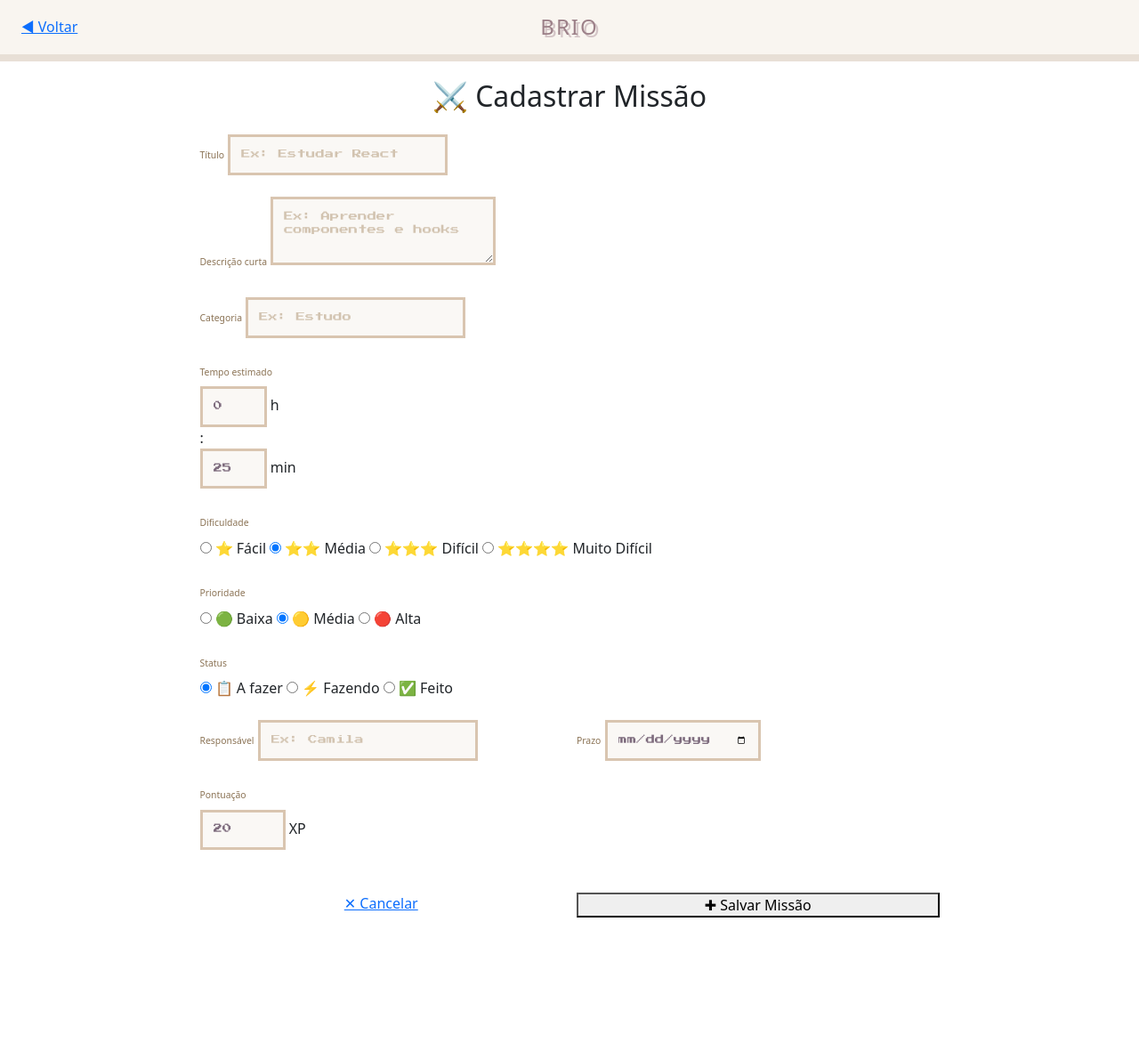
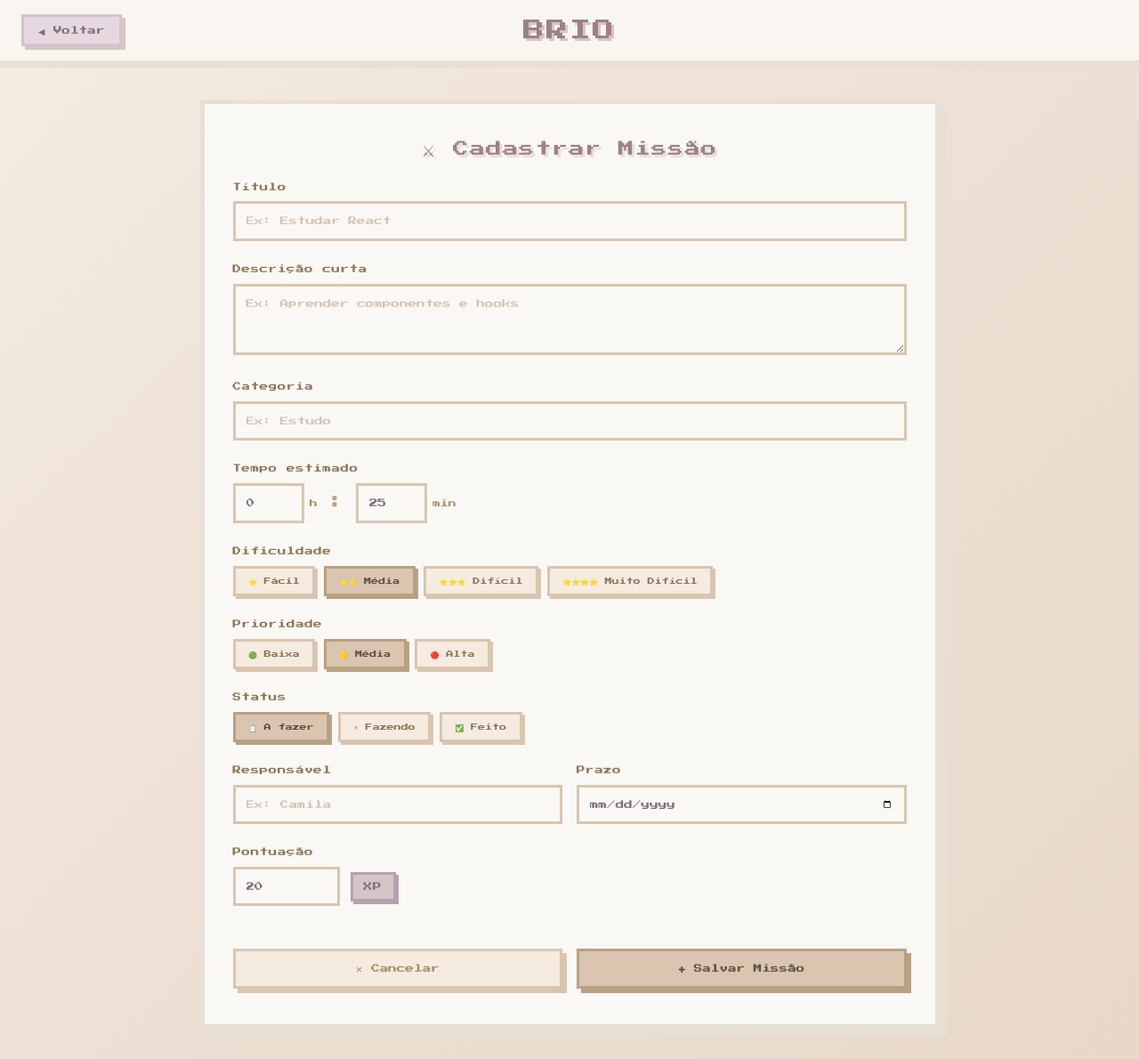
Before and after one commit to carlosbuskedev/projetoAplicado03, a CodeIgniter 4 app: the page made by app/Views/missao.php in a window 1280 px wide. Shown: the top 1190 px of the page at 89% size. Run offline with PHP 8.4 and a stand-in for CodeIgniter, Linux system fonts and the light colour scheme; the template is opened without the code that fills it, so the values that code supplies are empty; some libraries are stand-ins or nearby versions.

Commit message:
fix: Ajustes visuais (layout)

```diff
--- a/public/css/jornada.css
+++ b/public/css/jornada.css
@@ -64,7 +64,7 @@
 
 .activity-card-title {
   font-size: 0.9rem;
-  color: #8b7355;
+  color: #6f5a42;
   margin-bottom: 0.75rem;
   letter-spacing: 1px;
   font-family: 'Press Start 2P', cursive;
--- /dev/null
+++ b/public/css/missao.css
@@ -0,0 +1,257 @@
+body {
+  min-height: 100vh;
+  background: linear-gradient(135deg, #f5ebe0 0%, #ede0d4 50%, #e7d8c9 100%);
+  font-family: 'Press Start 2P', cursive;
+}
+
+/* ----- Header ----- */
+.pixel-header {
+  background: #f9f5f0;
+  border-bottom: 4px solid #e8dfd6;
+  box-shadow: 0 4px 0 #e8dfd6;
+}
+
+.pixel-title {
+  font-size: 1.5rem;
+  color: #9d8189;
+  text-shadow: 3px 3px 0 #d4c5c7;
+  letter-spacing: 2px;
+}
+
+/* ----- Botão Voltar ----- */
+.pixel-btn {
+  font-family: 'Press Start 2P', cursive;
+  cursor: pointer;
+  display: inline-block;
+  text-decoration: none;
+  border: none;
+}
+
+.pixel-btn-back {
+  background: #e6d8e0;
+  border: 3px solid #d4c5c7 !important;
+  color: #7d6b7d !important;
+  padding: 8px 16px;
+  font-size: 0.6rem;
+  box-shadow: 4px 4px 0 #d4c5c7;
+  transition: all 0.1s;
+}
+
+.pixel-btn-back:hover {
+  background: #d4c5c7;
+  color: #5d4e5d !important;
+  transform: translate(2px, 2px);
+  box-shadow: 2px 2px 0 #d4c5c7;
+}
+
+/* ----- Caixa do formulário ----- */
+.pixel-form-box {
+  background: #faf8f5;
+  border: 5px solid #e8dfd6;
+  padding: 2.5rem 2rem;
+  box-shadow: 8px 8px 0 #e8dfd6;
+  margin-top: 1rem;
+}
+
+.pixel-form-title {
+  font-size: 1.1rem;
+  color: #9d8189;
+  text-shadow: 3px 3px 0 #e8dfd6;
+  letter-spacing: 1px;
+}
+
+/* ----- Labels ----- */
+.pixel-label {
+  display: block;
+  font-size: 0.6rem;
+  color: #8b7355;
+  margin-bottom: 0.6rem;
+  letter-spacing: 0.5px;
+}
+
+/* ----- Inputs ----- */
+.pixel-input {
+  width: 100%;
+  border: 3px solid #d9c5b0;
+  padding: 0.75rem;
+  font-family: 'Press Start 2P', cursive;
+  font-size: 0.6rem;
+  background: #faf8f5;
+  color: #7d6b7d;
+  outline: none;
+  box-sizing: border-box;
+  border-radius: 0;
+  transition: border-color 0.15s, box-shadow 0.15s;
+}
+
+.pixel-input:focus {
+  border-color: #b8a183;
+  box-shadow: 0 0 0 3px #e8dfd6;
+  background: #fff;
+}
+
+.pixel-textarea {
+  resize: vertical;
+  min-height: 80px;
+}
+
+.pixel-error {
+  font-size: 0.5rem;
+  color: #c0392b;
+  margin-top: 0.4rem;
+  display: block;
+}
+
+/* ----- Tempo estimado ----- */
+.pixel-time-row {
+  display: flex;
+  align-items: center;
+  gap: 0.5rem;
+  flex-wrap: wrap;
+}
+
+.pixel-time-field {
+  display: flex;
+  align-items: center;
+  gap: 0.4rem;
+}
+
+.pixel-input-number {
+  width: 80px;
+}
+
+.pixel-time-label {
+  font-size: 0.55rem;
+  color: #a68a64;
+}
+
+.pixel-time-sep {
+  font-size: 1.2rem;
+  color: #b8a183;
+  margin: 0 0.25rem;
+}
+
+/* ----- Grupos de radio customizados ----- */
+.pixel-radio-group {
+  display: flex;
+  flex-wrap: wrap;
+  gap: 0.6rem;
+}
+
+.pixel-radio-item {
+  display: inline-flex;
+  align-items: center;
+  gap: 0.5rem;
+  background: #f5ebe0;
+  border: 3px solid #d9c5b0;
+  padding: 0.5rem 0.9rem;
+  font-family: 'Press Start 2P', cursive;
+  font-size: 0.5rem;
+  color: #8b7355;
+  cursor: pointer;
+  transition: all 0.1s;
+  box-shadow: 3px 3px 0 #d9c5b0;
+  user-select: none;
+}
+
+.pixel-radio-item input[type="radio"] {
+  display: none;
+}
+
+.pixel-radio-item:hover {
+  background: #ede0d4;
+  transform: translate(1px, 1px);
+  box-shadow: 2px 2px 0 #d9c5b0;
+}
+
+.pixel-radio-item.selected {
+  background: #d9c5b0;
+  color: #5d4e40;
+  border-color: #b8a183;
+  box-shadow: 3px 3px 0 #b8a183;
+}
+
+/* ----- Pontuação ----- */
+.pixel-score-row {
+  display: flex;
+  align-items: center;
+  gap: 0.75rem;
+}
+
+.pixel-input-score {
+  width: 120px;
+}
+
+.pixel-xp-badge {
+  background: #d4c5c7;
+  border: 3px solid #b8a0b0;
+  color: #7d6b7d;
+  padding: 0.4rem 0.75rem;
+  font-family: 'Press Start 2P', cursive;
+  font-size: 0.6rem;
+  box-shadow: 3px 3px 0 #b8a0b0;
+  letter-spacing: 1px;
+}
+
+/* ----- Banner de sucesso ----- */
+.pixel-success-banner {
+  background: #c8e6c9;
+  border: 3px solid #81c784;
+  color: #2e7d32;
+  padding: 0.75rem 1rem;
+  font-family: 'Press Start 2P', cursive;
+  font-size: 0.6rem;
+  text-align: center;
+  box-shadow: 4px 4px 0 #81c784;
+  animation: slideDown 0.2s ease;
+}
+
+@keyframes slideDown {
+  from { opacity: 0; transform: translateY(-10px); }
+  to   { opacity: 1; transform: translateY(0); }
+}
+
+/* ----- Botões de ação ----- */
+.pixel-btn-cancel {
+  background: #f5ebe0;
+  border: 3px solid #d9c5b0 !important;
+  color: #a68a64 !important;
+  padding: 12px;
+  font-size: 0.6rem;
+  box-shadow: 5px 5px 0 #d9c5b0;
+  transition: all 0.1s;
+  border-radius: 0;
+}
+
+.pixel-btn-cancel:hover {
+  background: #ede0d4;
+  transform: translate(2px, 2px);
+  box-shadow: 3px 3px 0 #d9c5b0;
+}
+
+.pixel-btn-save {
+  background: #d9c5b0;
+  border: 3px solid #b8a183 !important;
+  color: #5d4e40 !important;
+  padding: 12px;
+  font-size: 0.6rem;
+  box-shadow: 5px 5px 0 #b8a183;
+  transition: all 0.1s;
+  border-radius: 0;
+}
+
+.pixel-btn-save:hover {
+  background: #c8b49e;
+  transform: translate(2px, 2px);
+  box-shadow: 3px 3px 0 #b8a183;
+}
+
+/* ----- Responsivo ----- */
+@media (max-width: 768px) {
+  .pixel-title       { font-size: 0.9rem; }
+  .pixel-form-title  { font-size: 0.85rem; }
+  .pixel-form-box    { padding: 1.5rem 1rem; }
+
+  .pixel-radio-item  { font-size: 0.45rem; padding: 0.4rem 0.7rem; }
+  .pixel-input-number { width: 65px; }
+}
--- a/public/css/principal.css
+++ b/public/css/principal.css
@@ -99,7 +99,7 @@ body, html {
 
 .pixel-menu-item-title {
   font-size: 1.1rem;
-  color: #8b7355;
+  color: #6f5a42;
   margin-bottom: 0.5rem;
   letter-spacing: 1px;
 }
```
Also changed, not shown: public/js/missao.js (added, +86 -0 lines).
